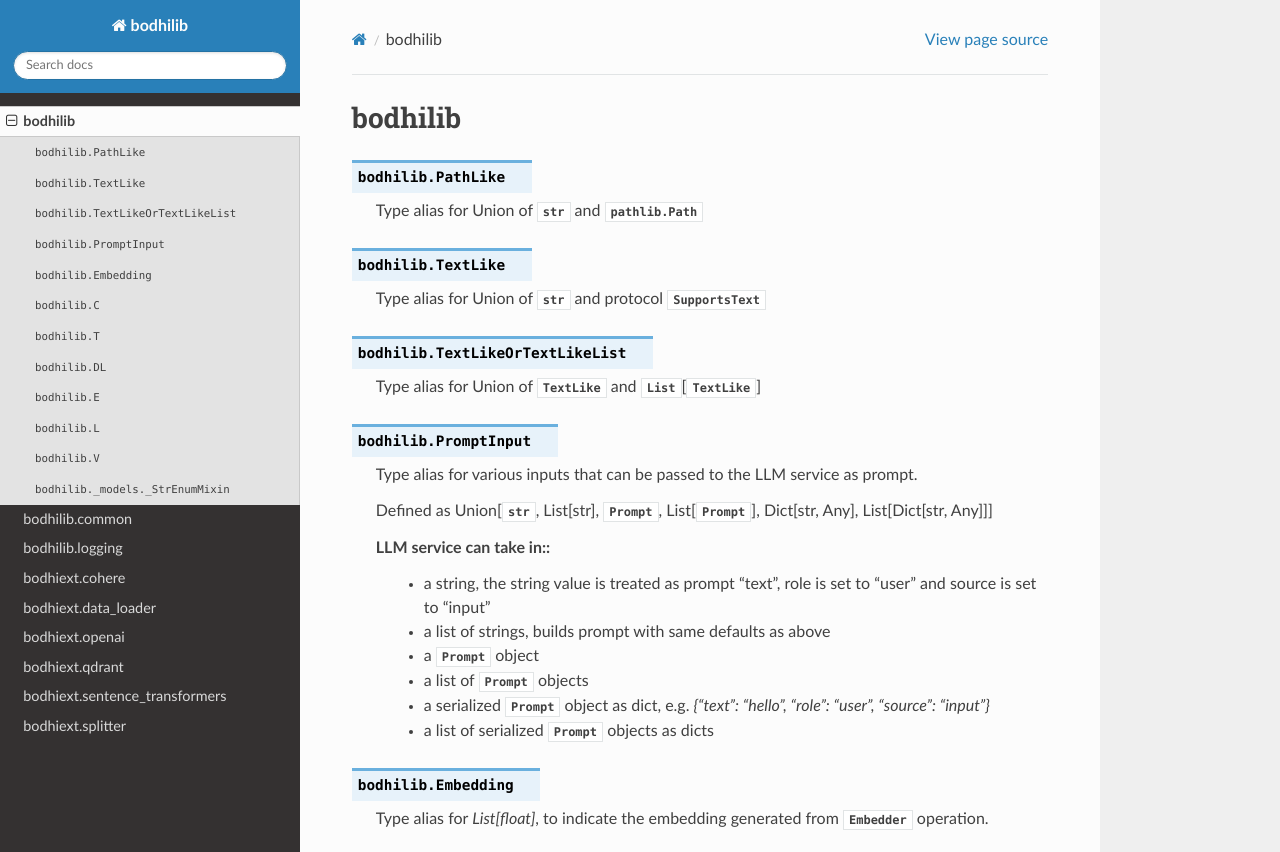
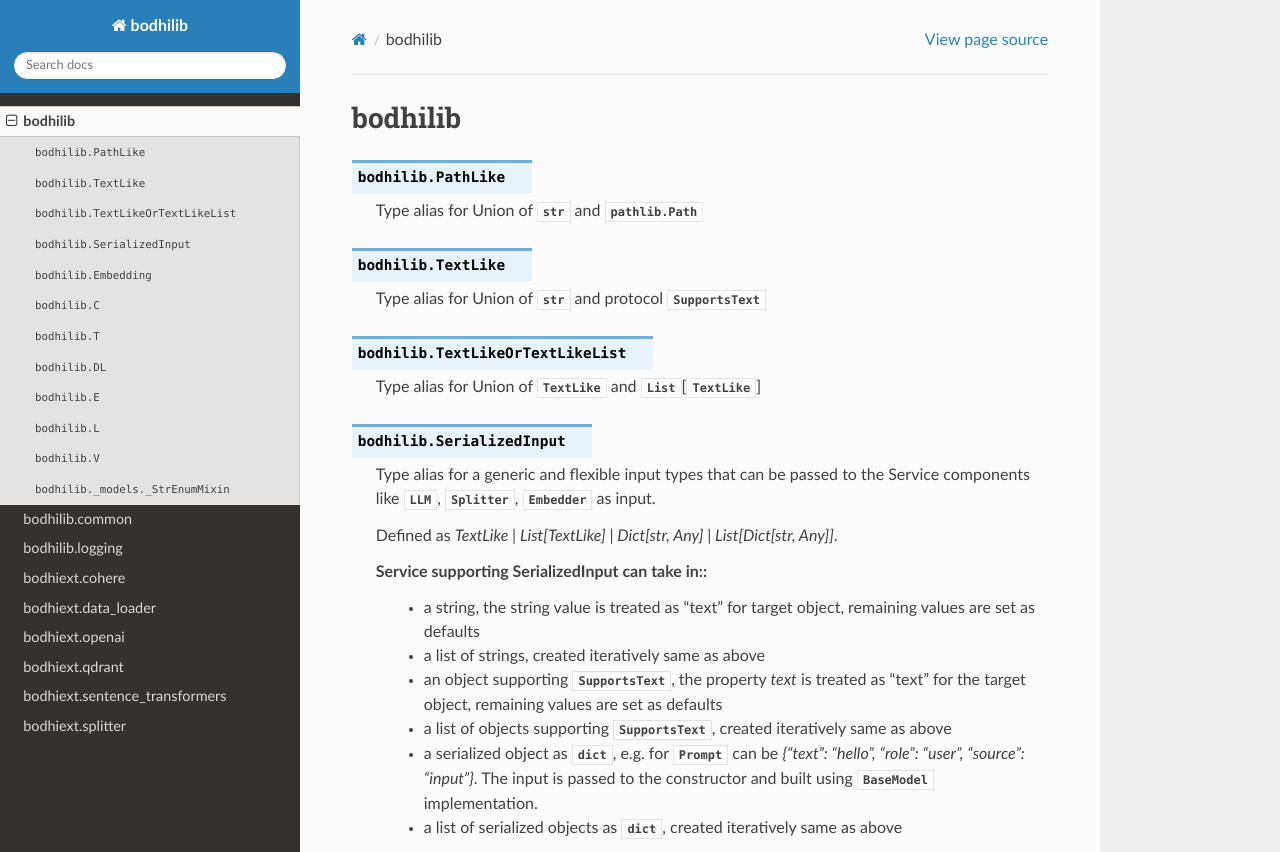
Before and after one commit to BodhiSearch/bodhilib, a Sphinx documentation site: the page built from docs/reference/bodhilib.rst, in a window 1280 px wide and 900 px high, cut to the strip 0-852 px from the top of the window. Built offline with Sphinx 7.4.7 and the Read the Docs theme 2.0.0, drawn with Linux system fonts in a browser that asks for light colours.

Commit message:
[Amir] updating docs for SerializedInput

```diff
--- a/docs/conf.py
+++ b/docs/conf.py
@@ -49,7 +49,7 @@ nitpick_ignore = [
     ("py:class", "TextLike"),
     ("py:class", "Embedding"),
     ("py:class", "TextLikeOrTextLikeList"),
-    ("py:class", "PromptInput"),
+    ("py:class", "SerializedInput"),
     ("py:class", "pydantic.main.BaseModel"),
     ("py:class", "T"),
     ("py:data", "T"),
@@ -76,7 +76,7 @@ autodoc_type_aliases = {
     "TextLike": "TextLike",
     "Embedding": "Embedding",
     "TextLikeOrTextLikeList": "TextLikeOrTextLikeList",
-    "PromptInput": "PromptInput",
+    "SerializedInput": "SerializedInput",
 }
 autoclass_content = "both"
 html_theme_options = {
--- a/docs/reference/bodhilib.rst
+++ b/docs/reference/bodhilib.rst
@@ -13,19 +13,20 @@ bodhilib
 
    Type alias for Union of :data:`~bodhilib.TextLike` and :class:`~typing.List`\[:data:`~bodhilib.TextLike`\]
 
-.. data:: bodhilib.PromptInput
+.. data:: bodhilib.SerializedInput
 
-   Type alias for various inputs that can be passed to the LLM service as prompt.
+   Type alias for a generic and flexible input types that can be passed to the Service components
+   like :class:`~bodhilib.LLM`, :class:`~bodhilib.Splitter`, :class:`~bodhilib.Embedder` as input.
 
-   Defined as Union[:class:`str`, List[str], :class:`~bodhilib.Prompt`, List[:class:`~bodhilib.Prompt`], Dict[str, Any], List[Dict[str, Any]]]
+   Defined as `TextLike | List[TextLike] | Dict[str, Any] | List[Dict[str, Any]]`.
 
-   LLM service can take in::
-      - a string, the string value is treated as prompt "text", role is set to "user" and source is set to "input"
-      - a list of strings, builds prompt with same defaults as above
-      - a :class:`~bodhilib.Prompt` object
-      - a list of :class:`~bodhilib.Prompt` objects
-      - a serialized :class:`~bodhilib.Prompt` object as dict, e.g. `{"text": "hello", "role": "user", "source": "input"}`
-      - a list of serialized :class:`~bodhilib.Prompt` objects as dicts
+   Service supporting SerializedInput can take in::
+      - a string, the string value is treated as "text" for target object, remaining values are set as defaults
+      - a list of strings, created iteratively same as above
+      - an object supporting :class:`~bodhilib.SupportsText`, the property `text` is treated as "text" for the target object, remaining values are set as defaults
+      - a list of objects supporting :class:`~bodhilib.SupportsText`, created iteratively same as above
+      - a serialized object as :class:`dict`, e.g. for :class:`~bodhilib.Prompt` can be `{"text": "hello", "role": "user", "source": "input"}`. The input is passed to the constructor and built using :class:`~pydantic.main.BaseModel` implementation.
+      - a list of serialized objects as :class:`dict`, created iteratively same as above
 
 .. data:: bodhilib.Embedding
 
```
